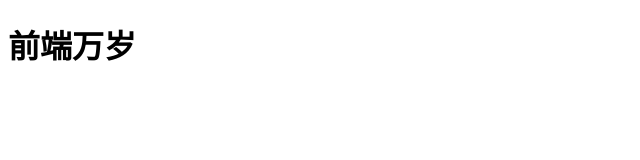
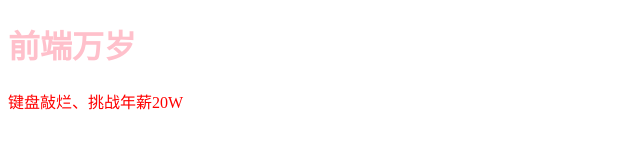
Before and after one commit to fengyun20150923/index, a plain HTML site: page index.html in a window 1280 px wide. Shown: the whole page, without its empty margins (0-640 px from the left). Drawn offline with Linux system fonts and the light colour scheme.

Commit message:
bug过后的提交

```diff
--- a/css/index.css
+++ b/css/index.css
@@ -0,0 +1,7 @@
+h1 {
+    color: pink
+}
+
+p {
+    color: red
+}
--- a/index.html
+++ b/index.html
@@ -11,6 +11,7 @@
 
 <body>
     <h1>前端万岁</h1>
+    <p> 键盘敲烂、挑战年薪20W</p>
 </body>
 
 </html>
```
